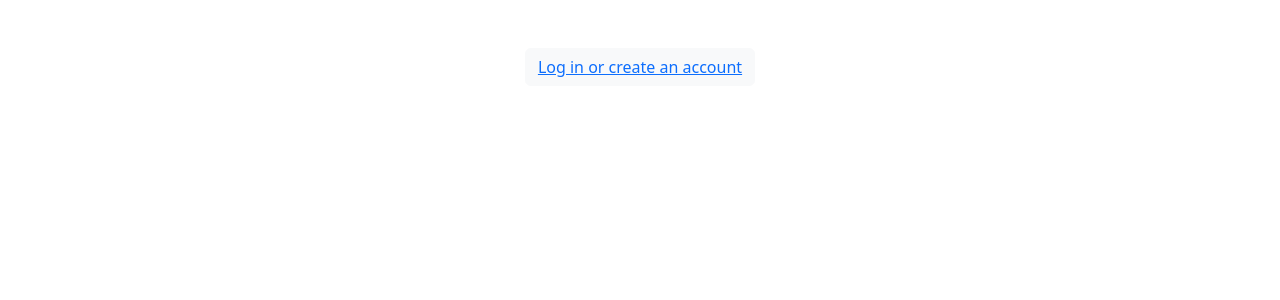
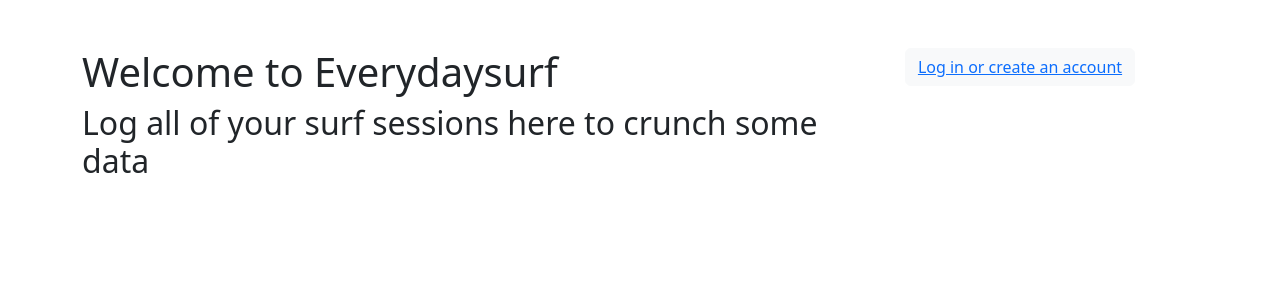
Before and after one commit to bbrassart/everydaysurf, a Next.js app: page / in a window 1280 px wide. Shown: the top 300 px of the page. Built offline with nearby package versions, Linux system fonts and the light colour scheme; no server answers.

Commit message:
Improve LoginScreen

```diff
--- a/src/components/LoginScreen.jsx
+++ b/src/components/LoginScreen.jsx
@@ -6,8 +6,12 @@ import { Container, Col, Row, Button } from "react-bootstrap";
 const LoginScreen = () => {
   return (
     <Container className="mt-5">
-      <Row className="justify-content-md-center">
-        <Col xs={3}>
+      <Row>
+        <Col md={8}>
+          <h1>Welcome to Everydaysurf</h1>
+          <h2>Log all of your surf sessions here to crunch some data</h2>
+        </Col>
+        <Col md={4}>
           <div className="d-flex justify-content-center">
             <Button variant="light">
               <Link href={LOGIN_PATH}>Log in or create an account</Link>
```
Also changed, not shown: 1 other file (tests, documents, lock files or other folders).
